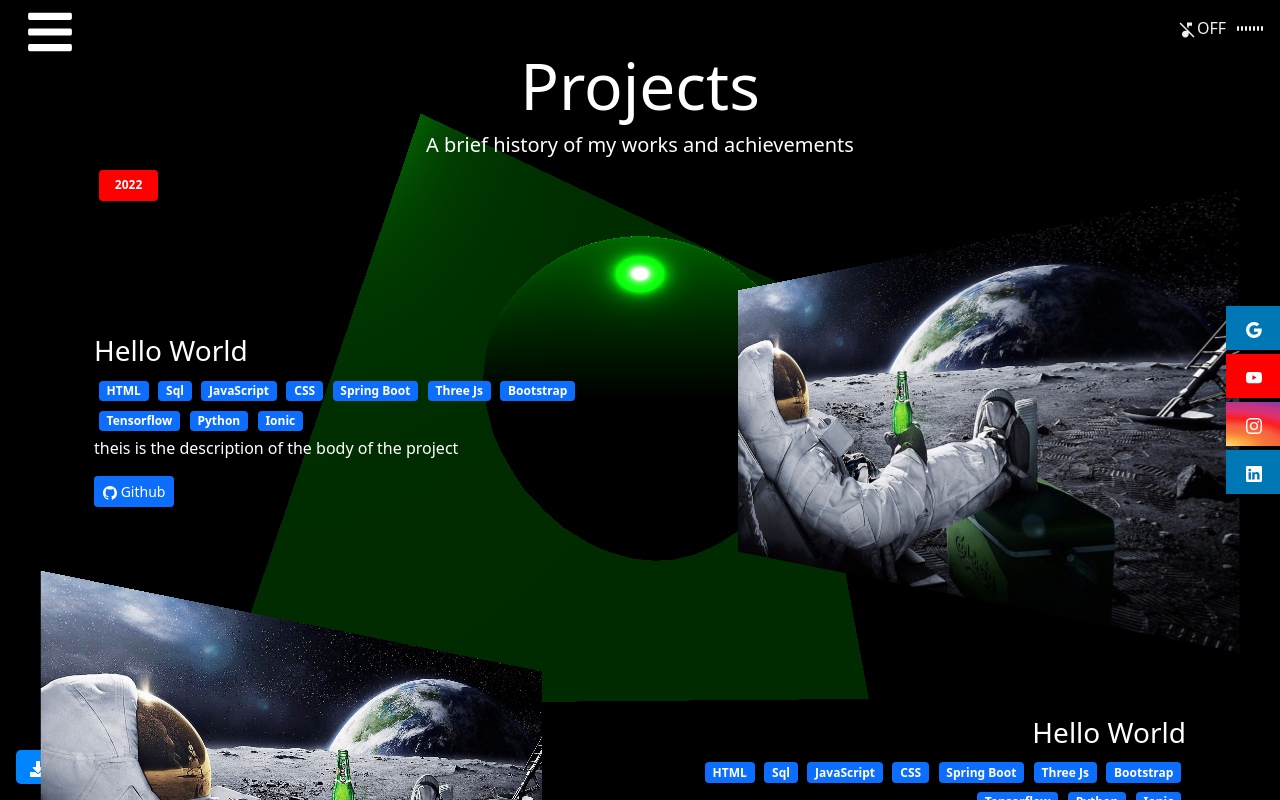
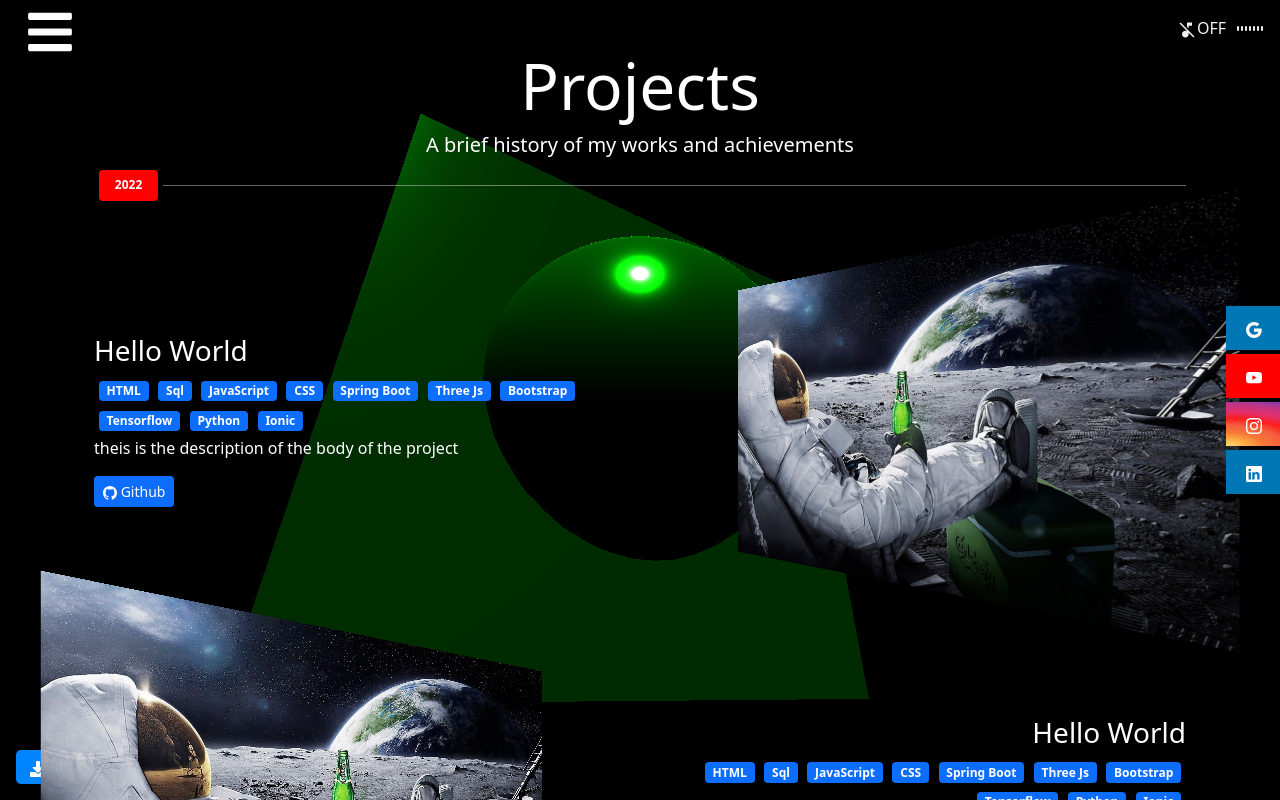
Before and after one commit to Mayank-141-Shaw/Portfolio-old, a React (Create React App) app: page /project in a window 1280 px wide. Shown: the top 800 px of the page. Built offline with nearby package versions, Linux system fonts and the light colour scheme.

Commit message:
Made the horizontal line in projects.js

```diff
--- a/src/pages/Projects.js
+++ b/src/pages/Projects.js
@@ -1,9 +1,7 @@
 import React from 'react'
-import { Badge, Button, Col, Container, Image, NavLink, Row } from 'react-bootstrap'
+import { Badge, Col, Container, Row } from 'react-bootstrap'
 import 'bootstrap/dist/css/bootstrap.min.css'
 import './css/Projects.css'
-
-import { BsGithub } from 'react-icons/bs'
 
 import bigImg from '../assets/images/chill.jpg'
 import ProjectDetailBox from '../components/ProjectDetailBox/ProjectDetailBox'
@@ -14,7 +12,7 @@ const data = {
   title: "Hello World",
   badges: ['HTML', 'Sql', 'JavaScript', 'CSS', 'Spring Boot', 'Three Js', 'Bootstrap', 'Tensorflow', 'Python', 'Ionic'],
   desc: "theis is the description of the body of the project",
-  link:'https://github.com/Mayank-141-Shaw/Portfolio'
+  link: 'https://github.com/Mayank-141-Shaw/Portfolio'
 }
 
 const data2 = {
@@ -23,7 +21,7 @@ const data2 = {
   title: "Hello World",
   badges: ['HTML', 'Sql', 'JavaScript', 'CSS', 'Spring Boot', 'Three Js', 'Bootstrap', 'Tensorflow', 'Python', 'Ionic'],
   desc: "theis is the description of the body of the project",
-  link:'https://github.com/joeldesante/Harvey/blob/master/src/lib/courseChannels.js'
+  link: 'https://github.com/joeldesante/Harvey/blob/master/src/lib/courseChannels.js'
 }
 
 
@@ -39,7 +37,14 @@ function Projects() {
         </Row>
 
         <Container>
-          <Badge className='year-end'>2022</Badge>
+          <div style={{ display: 'flex', flexDirection: 'row', alignItems: 'center', width: '100%' }}>
+            <Badge
+              style={{ display: 'block', width: 'fit-content' }}
+              className='year-end'>
+              2022
+            </Badge>
+            <hr style={{ display: 'block', width: '100%', backgroundColor:'#ffffff66' }} />
+          </div>
 
           <ProjectDetailBox info={data} />
           <ProjectDetailBox info={data2} />
```
